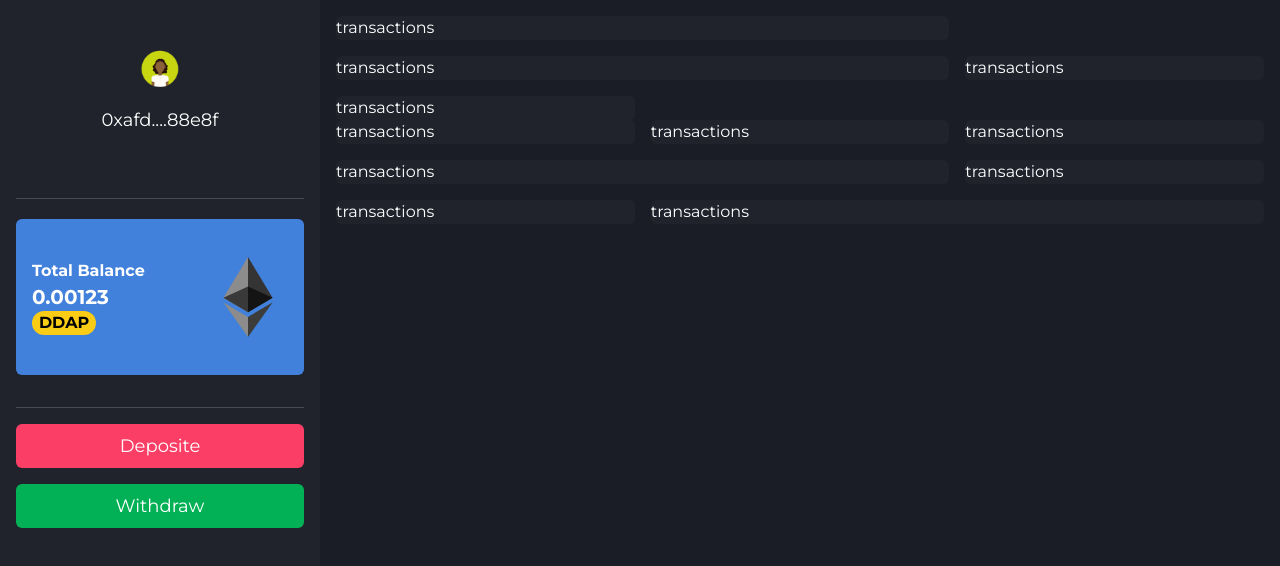
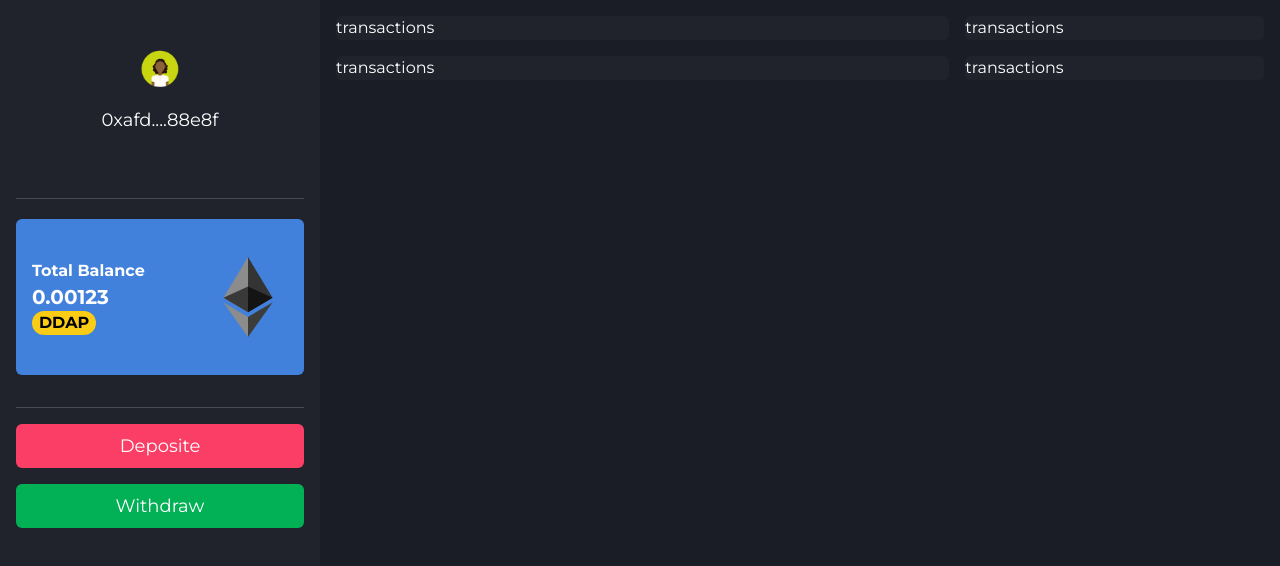
Before and after one commit to Mr-DecodeBlock/Decentralize-Token-Exchange, a React (Create React App) app: page / in a window 1280 px wide. Shown: the top 566 px of the page. Built offline with nearby package versions, Linux system fonts and the light colour scheme.

Commit message:
dex token exchange

```diff
--- a/src/App.js
+++ b/src/App.js
@@ -39,26 +39,9 @@ export default function App() {
 
         <main className="w-9/12 p-4">
           {/* title */}
-          <div className="grid grid-cols-3 gap-4">
-            <div className="bg-[#20232C] col-span-2 rounded-md text-white">
-              <p>transactions</p>
-            </div>
-            <div className="bg-[#20232C] col-span-2 rounded-md text-white">
-              <p>transactions</p>
-            </div>
-            <div className="bg-[#20232C] rounded-md text-white">
-              <p>transactions</p>
-            </div>
-            <div className="bg-[#20232C] rounded-md text-white">
-              <p>transactions</p>
-            </div>
-          </div>
 
           <div class="grid grid-cols-3 gap-4">
-            <div className="bg-[#20232C] rounded-md text-white">
-              <p>transactions</p>
-            </div>
-            <div className="bg-[#20232C] rounded-md text-white">
+            <div className="bg-[#20232C] col-span-2 rounded-md text-white">
               <p>transactions</p>
             </div>
             <div className="bg-[#20232C] rounded-md text-white">
@@ -70,12 +53,6 @@ export default function App() {
             <div className="bg-[#20232C] rounded-md text-white">
               <p>transactions</p>
             </div>
-            <div className="bg-[#20232C] rounded-md text-white">
-              <p>transactions</p>
-            </div>
-            <div className="bg-[#20232C] col-span-2 rounded-md text-white">
-              <p>transactions</p>
-            </div>
           </div>
         </main>
       </div>
```
